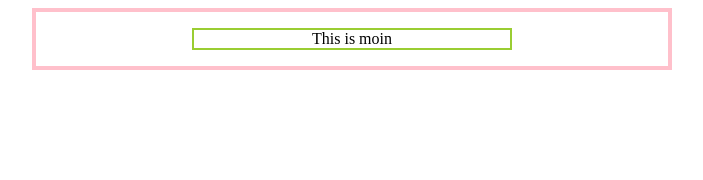
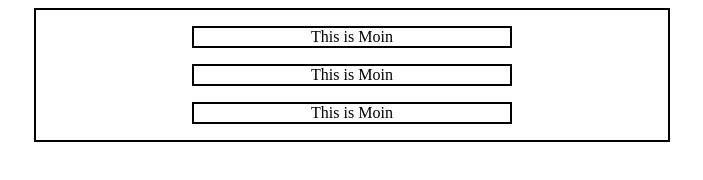
Before and after one commit to moin-zaman/PH-Projects, a plain HTML site: page Milestone 1/Centering/Part1/element.html in a window 1280 px wide. Shown: the whole page, without its empty margins (288-991 px from the left). Drawn offline with Linux system fonts and the light colour scheme.

Commit message:
Updated Element Centering File

```diff
--- a/Milestone 1/Centering/Part1/element.html
+++ b/Milestone 1/Centering/Part1/element.html
@@ -3,34 +3,43 @@
 <head>
     <meta charset="UTF-8">
     <meta name="viewport" content="width=device-width, initial-scale=1.0">
-    <title>Element and Text Centering</title>
+    <title>Document</title>
 
     <style type="text/css">
 
         .center{
             width: 50%;
-            border: 4px solid pink;
             margin: 0 auto;
-            display: flex;
-            justify-content: center;
-            /* padding: 10px; */
+
+            /* display: flex;
+            justify-content: center; */
+
+            border: 2px solid black;
         }
 
         .center p{
             width: 50%;
-            border: 2px solid yellowgreen;
+            border: 2px solid black;
+            /* text-align: center; */
             display: flex;
             justify-content: center;
+            margin-left: auto;
+            margin-right: auto;
+
             /* margin: 0 auto; */
         }
 
     </style>
 
 </head>
+
+
 <body>
 
     <div class="center">
-        <p>This is moin</p>
+        <p>This is Moin</p>
+        <p>This is Moin</p>
+        <p>This is Moin</p>
     </div>
 
 </body>
```
Also changed, not shown: Milestone 1/Centering/Part1/image.html (+1 -1 lines).
